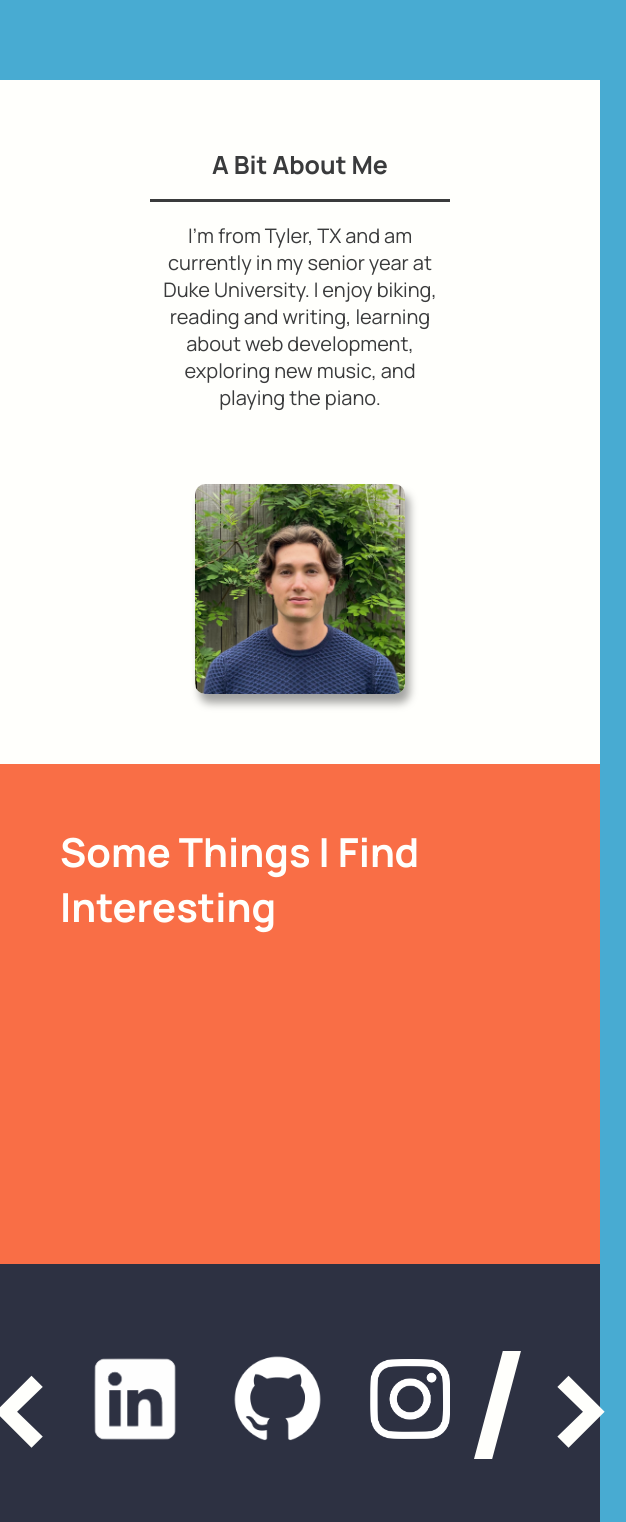
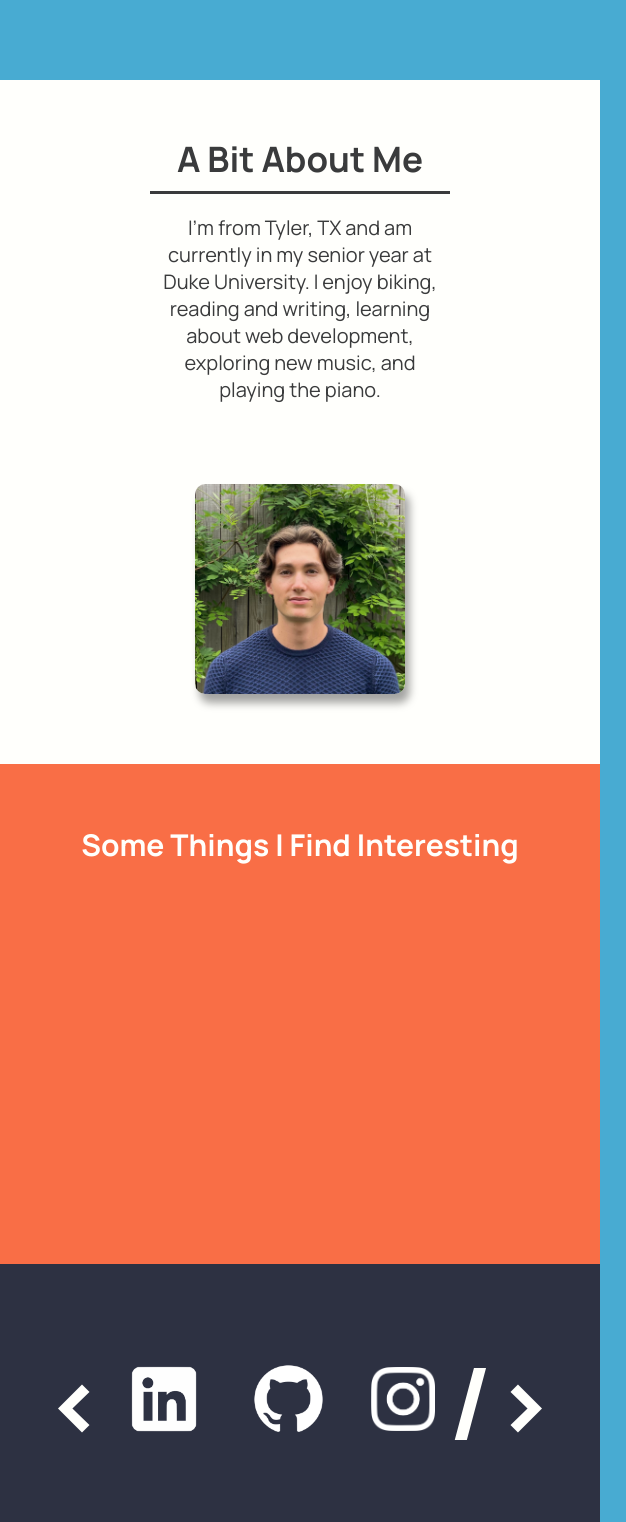
Before and after one commit to zaneHarrison/zlh-personal-site, a Next.js app: page / in a window 600 px wide. Shown: the part 600-2122 px from the top of the page, 626 px wide, since content can reach past the window. Built offline with nearby package versions, Linux system fonts and the light colour scheme.

Commit message:
Made styles responsive!

```diff
--- a/app/components/LinksBar.js
+++ b/app/components/LinksBar.js
@@ -1,9 +1,11 @@
 import linksBarStyles from "../../styles/LinksBar.module.css";
 import Image from "next/image";
 import Link from "next/link";
+import ViewResumeSection from "./ViewResumeSection";
 
 export default function LinksBar() {
   return (
+    <div>
       <div className={linksBarStyles["links-bar-container"]}>
         <h2 className={linksBarStyles.chevron}>&lt;</h2>
         <Link href="https://www.linkedin.com/in/zane-harrison/" target="_blank">
@@ -36,5 +38,9 @@ export default function LinksBar() {
 
         <h2 className={linksBarStyles.chevron}>/&gt;</h2>
       </div>
+      <div>
+        <ViewResumeSection />
+      </div>
+    </div>
   );
 }
--- a/app/components/ViewResumeSection.js
+++ b/app/components/ViewResumeSection.js
@@ -1,10 +1,10 @@
-import ResumeViewButton from "./ViewResumeButton";
+import ViewResumeButton from "./ViewResumeButton";
 import ViewResumeStyles from "../../styles/ViewResumeSection.module.css";
 
 export default function ViewResumeSection() {
   return (
     <div className={ViewResumeStyles["container"]} id="view-resume-section">
-      <ResumeViewButton />
+      <ViewResumeButton />
     </div>
   );
 }
--- a/app/page.js
+++ b/app/page.js
@@ -12,7 +12,6 @@ export default function Home() {
       <AboutMeSection />
       <InterestsSection />
       <LinksBar />
-      <ViewResumeSection />
     </main>
   );
 }
--- a/styles/AboutMeSection.module.css
+++ b/styles/AboutMeSection.module.css
@@ -4,7 +4,7 @@
     background-color: #fffffc;
     width: 100vw;
     display: grid;
-    gap: 12vw;
+    gap: 6vw;
     justify-content: center;
     align-items: center;
     padding: 40px;
@@ -12,6 +12,7 @@
 
   .about-me-title {
     font-size: 25px;
+    margin: 2px;
   }
 
   .about-me-text {
@@ -55,6 +56,11 @@
     justify-content: center;
     align-items: center;
     padding: 50px;
+  }
+
+  .about-me-title {
+    font-size: 35px;
+    margin: 5px;
   }
 
   .about-me-text {
@@ -114,8 +120,8 @@
   .headshot {
     border-radius: 5%;
     box-shadow: 4.5px 9px 9px hsl(0deg 0% 0% / 0.36);
-    height: 35vw;
-    width: 35vw;
+    height: 33vw;
+    width: 33vw;
   }
 
   .horizontal-line {
--- a/styles/InterestsSection.module.css
+++ b/styles/InterestsSection.module.css
@@ -1,3 +1,41 @@
+/* Extra small devices (phones, 600px and down) */
+@media only screen and (max-width: 600px) {
+  .container {
+    height: 500px;
+    background-color: #f96e46;
+    display: flex;
+    justify-content: center;
+  }
+
+  .title {
+    margin: 0;
+    color: #fffffc;
+    padding: 60px;
+    font-size: 25px;
+    text-align: center;
+  }
+}
+
+/* Small devices (portrait tablets and large phones, 600px and up) */
+@media only screen and (min-width: 600px) {
+  .container {
+    height: 500px;
+    background-color: #f96e46;
+    display: flex;
+    justify-content: center;
+  }
+
+  .title {
+    margin: 0;
+    color: #fffffc;
+    padding: 60px;
+    font-size: 30px;
+    text-align: center;
+  }
+}
+
+/* Medium devices (landscape tablets, 768px and up) */
+@media only screen and (min-width: 768px) {
   .container {
     height: 500px;
     background-color: #f96e46;
@@ -10,4 +48,6 @@
     color: #fffffc;
     padding: 60px;
     font-size: 40px;
+    text-align: center;
   }
+}
--- a/styles/LinksBar.module.css
+++ b/styles/LinksBar.module.css
@@ -1,3 +1,49 @@
+/* Extra small devices (phones, 600px and down) */
+@media only screen and (max-width: 600px) {
+  .links-bar-container {
+    background-color: #2d3142;
+    height: 200px;
+    width: 100vw;
+    display: flex;
+    align-items: center;
+    justify-content: center;
+  }
+
+  .chevron {
+    color: #fffffc;
+    font-size: 70px;
+  }
+
+  .link-bar-image {
+    margin: -12px;
+    transform: scale(0.6);
+  }
+}
+
+/* Small devices (portrait tablets and large phones, 600px and up) */
+@media only screen and (min-width: 600px) {
+  .links-bar-container {
+    background-color: #2d3142;
+    height: 275px;
+    width: 100vw;
+    display: flex;
+    align-items: center;
+    justify-content: center;
+  }
+
+  .chevron {
+    color: #fffffc;
+    font-size: 100px;
+  }
+
+  .link-bar-image {
+    margin: 6px;
+    transform: scale(0.8);
+  }
+}
+
+/* Medium devices (landscape tablets, 768px and up) */
+@media only screen and (min-width: 768px) {
   .links-bar-container {
     background-color: #2d3142;
     height: 275px;
@@ -14,4 +60,6 @@
 
   .link-bar-image {
     margin: 15px;
+    transform: scale(1);
   }
+}
--- a/styles/ResumeButton.module.css
+++ b/styles/ResumeButton.module.css
@@ -1,3 +1,9 @@
+/* Extra small devices (phones, 600px and down) */
+@media only screen and (max-width: 600px) {
+  .container {
+    transform: scale(0.75);
+  }
+
   .view-resume {
     font-size: 25px;
     text-decoration: none;
@@ -13,3 +19,27 @@
     border-color: #fffffc;
     border: solid 3px #fffffc;
   }
+}
+
+/* Small devices (portrait tablets and large phones, 600px and up) */
+@media only screen and (min-width: 600px) {
+  .container {
+    transform: scale(1);
+  }
+
+  .view-resume {
+    font-size: 25px;
+    text-decoration: none;
+    color: #3a3b3c;
+    padding: 15px;
+    background-color: #fffffc;
+    border-radius: 10px;
+  }
+
+  .view-resume:hover {
+    color: #fffffc;
+    background-color: #48abd2;
+    border-color: #fffffc;
+    border: solid 3px #fffffc;
+  }
+}
--- a/styles/ViewResumeSection.module.css
+++ b/styles/ViewResumeSection.module.css
@@ -1,3 +1,16 @@
+/* Extra small devices (phones, 600px and down) */
+@media only screen and (max-width: 600px) {
+  .container {
+    background-color: #2d3142;
+    height: 100px;
+    width: 100vw;
+    display: flex;
+    justify-content: center;
+  }
+}
+
+/* Small devices (portrait tablets and large phones, 600px and up) */
+@media only screen and (min-width: 600px) {
   .container {
     background-color: #2d3142;
     height: 140px;
@@ -5,3 +18,4 @@
     display: flex;
     justify-content: center;
   }
+}
```
Also changed, not shown: public/linkedin-logo.png. Lines whose indentation alone changed are shown as unchanged.
